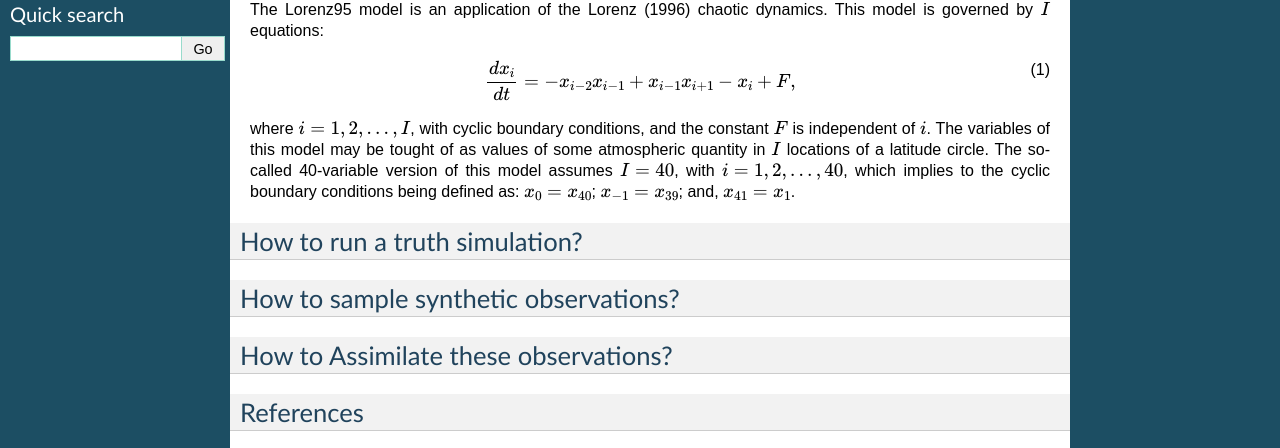
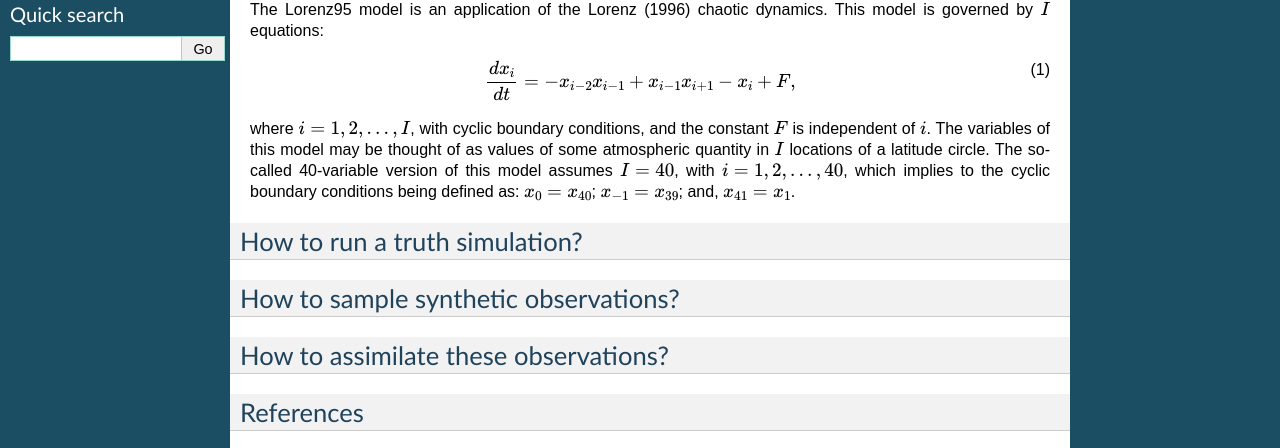
Before and after one commit to JCSDA/jedi-docs, a Sphinx documentation site: the page built from docs/jedi-components/oops/toy-models/l95.rst, in a window 1280 px wide. Shown: the part 149-597 px from the top of the page. Built offline with Sphinx 7.4.7, drawn with Linux system fonts in a browser that asks for light colours.

Commit message:
fixing typo

```diff
--- a/docs/jedi-components/oops/toy-models/l95.rst
+++ b/docs/jedi-components/oops/toy-models/l95.rst
@@ -12,7 +12,7 @@
   \frac{dx_i}{dt} = -x_{i-2} x_{i-1} + x_{i-1} x_{i+1} - x_{i} + F,
   :label: eq:toy-model_l95
 
-where :math:`i = 1, 2, \ldots, I`, with cyclic boundary conditions, and the constant :math:`F` is independent of :math:`i`. The variables of this model may be tought of as values of some atmospheric quantity in :math:`I` locations of a latitude circle. The so-called 40-variable version of this model assumes :math:`I=40`, with :math:`i = 1, 2, \ldots, 40`, which implies to the cyclic boundary conditions being defined as: :math:`x_{0} = x_{40}`; :math:`x_{-1} = x_{39}`; and, :math:`x_{41} = x_{1}`.
+where :math:`i = 1, 2, \ldots, I`, with cyclic boundary conditions, and the constant :math:`F` is independent of :math:`i`. The variables of this model may be thought of as values of some atmospheric quantity in :math:`I` locations of a latitude circle. The so-called 40-variable version of this model assumes :math:`I=40`, with :math:`i = 1, 2, \ldots, 40`, which implies to the cyclic boundary conditions being defined as: :math:`x_{0} = x_{40}`; :math:`x_{-1} = x_{39}`; and, :math:`x_{41} = x_{1}`.
 
 How to run a truth simulation?
 ------------------------------
@@ -20,7 +20,7 @@
 How to sample synthetic observations?
 -------------------------------------
 
-How to Assimilate these observations?
+How to assimilate these observations?
 -------------------------------------
 
 References
```
